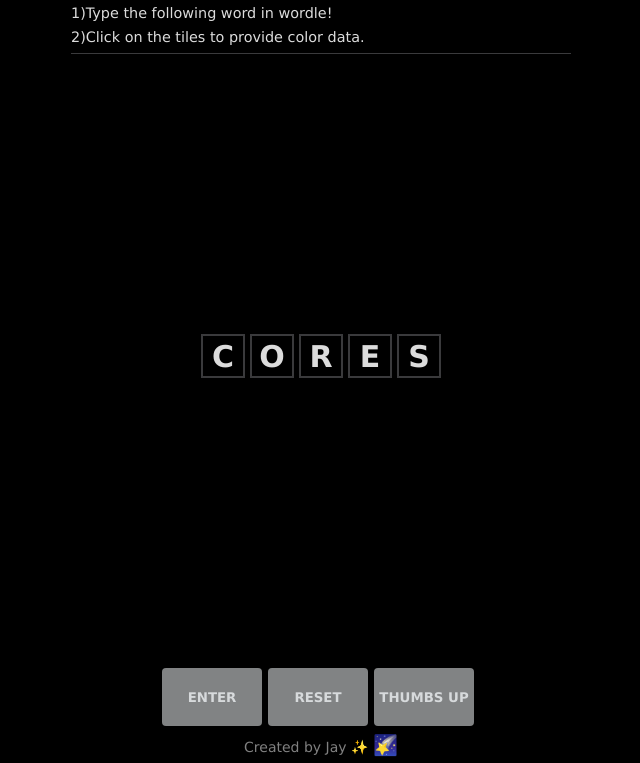
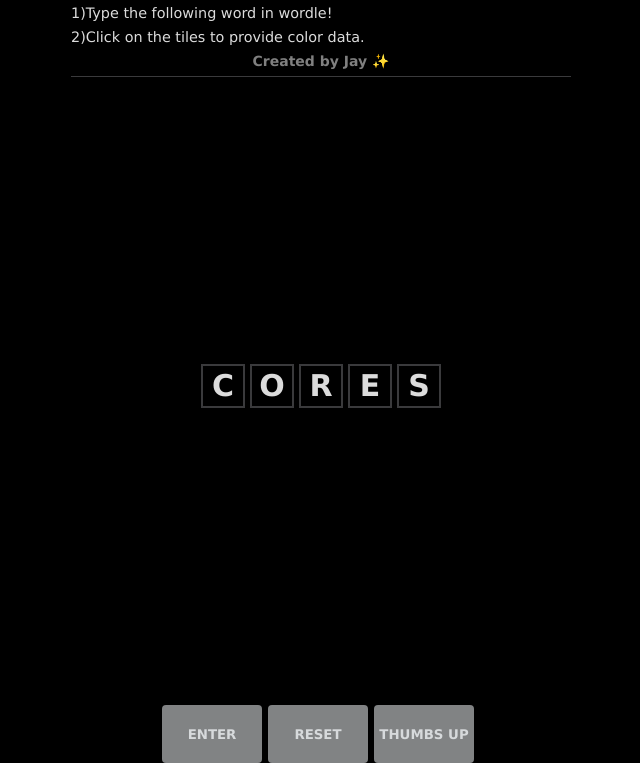
Before and after one commit to a-stardust/Wordle-Solver, a plain HTML site: page index.html in a window 1280 px wide. Shown: the part 37-800 px from the top of the page, without its empty margins (319-959 px from the left). Drawn offline with Linux system fonts and the light colour scheme.

Commit message:
Update index.html

```diff
--- a/index.html
+++ b/index.html
@@ -15,6 +15,8 @@
           <h1 class="title">WORDLE SOLVER &#127820</h1>
           <h1 class="heading">1)Type the following word in wordle!</h1>
           <h1 class="heading">2)Click on the tiles to provide color data.</h1>
+          <h1 class="created-by">Created by Jay &#10024;</h1>
+
         </header>
         <div id="board-container">
           <div id="board">
@@ -28,8 +30,6 @@
     <button data-key="reset" class="wide-button">Reset</button>
     <button data-key="thumbs-up" class="wide-button">Thumbs Up</button>
   </div>
-  <div class="created-by">Created by Jay &#10024;
-    <span style='font-size:20px;'>&#127776;</span>
-  </div>
+
 
 </html>
```
